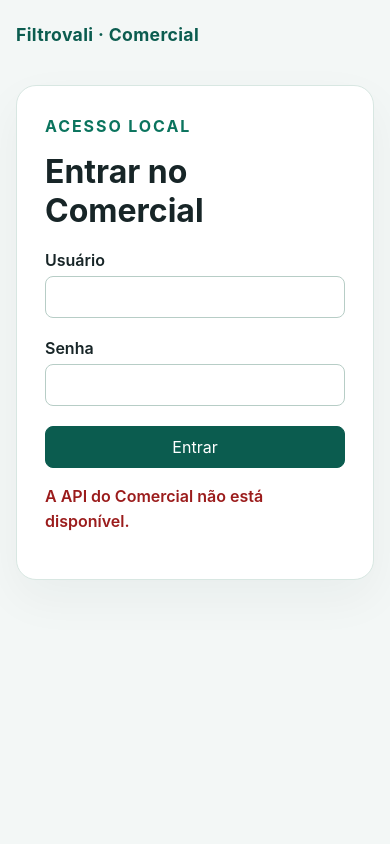
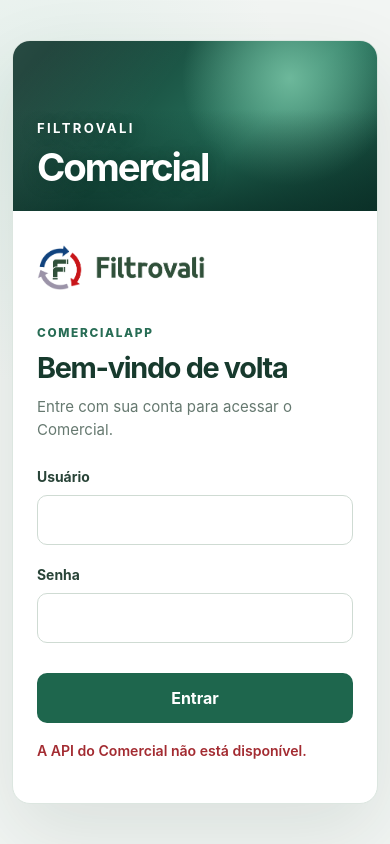
Before and after one commit to pedro-pn/comercialAPP, a React (Vite) app in the folder frontend/: page / in a window 390 px wide. Built offline with nearby package versions, Linux system fonts and the light colour scheme; no server answers.

Commit message:
feat: redesign commercial login layout
Center a large login card with a two-thirds visual area and a compact sign-in form. Keep the visual ready for a future selected image and stack the layout on small screens.

```diff
--- a/frontend/src/App.tsx
+++ b/frontend/src/App.tsx
@@ -109,23 +109,36 @@
   }
 
   return (
-    <main className="shell">
-      <div className="brand">Filtrovali · Comercial</div>
-      <section className="card">
-        {loading ? <p role="status">Verificando acesso…</p> : (
-          <>
-            <p className="eyebrow">Acesso local</p>
-            <h1>Entrar no Comercial</h1>
-            <form onSubmit={handleLogin} className="login-form">
-              <label>Usuário<input required autoComplete="username" autoCapitalize="none" value={username}
-                onChange={event => setUsername(event.target.value)} /></label>
-              <label>Senha<input required type="password" autoComplete="current-password" value={password}
-                onChange={event => setPassword(event.target.value)} /></label>
-              <button type="submit" disabled={busy}>Entrar</button>
-            </form>
-          </>
-        )}
-        {error && <p className="error" role="alert">{error}</p>}
+    <main className="login-page">
+      <section className="login-layout" aria-labelledby="login-title">
+        <div className="login-visual" aria-hidden="true">
+          <div className="login-visual-content">
+            <span className="login-visual-brand">Filtrovali</span>
+            <p>Comercial</p>
+          </div>
+        </div>
+        <div className="login-panel">
+          <div className="login-panel-content">
+            <img className="login-logo" src="/assets/Logo/LOGO_COLORIDO.png" alt="Filtrovali" />
+            <div className="login-heading">
+              <p className="login-eyebrow">ComercialAPP</p>
+              <h1 id="login-title">Bem-vindo de volta</h1>
+              <p>Entre com sua conta para acessar o Comercial.</p>
+            </div>
+            {loading ? <p className="login-status" role="status">Verificando acesso…</p> : (
+              <form onSubmit={handleLogin} className="login-form">
+                <label htmlFor="login-username">Usuário</label>
+                <input id="login-username" required autoComplete="username" autoCapitalize="none"
+                  value={username} onChange={event => setUsername(event.target.value)} />
+                <label htmlFor="login-password">Senha</label>
+                <input id="login-password" required type="password" autoComplete="current-password"
+                  value={password} onChange={event => setPassword(event.target.value)} />
+                <button type="submit" disabled={busy}>{busy ? 'Entrando…' : 'Entrar'}</button>
+              </form>
+            )}
+            {error && <p className="login-error" role="alert">{error}</p>}
+          </div>
+        </div>
       </section>
     </main>
   );
--- a/frontend/src/main.tsx
+++ b/frontend/src/main.tsx
@@ -3,6 +3,7 @@
 import { BrowserRouter } from 'react-router';
 import { App } from './App';
 import './styles.css';
+import './styles/login.css';
 import './styles/comercial-foundation.css';
 import './styles/comercial.css';
 import './styles/comercial-bridge.css';
--- a/frontend/src/styles.css
+++ b/frontend/src/styles.css
@@ -11,33 +11,6 @@
 body { margin: 0; min-width: 320px; }
 
 .shell { min-height: 100vh; padding: 48px 24px; }
-
-.brand {
-  max-width: 960px;
-  margin: 0 auto 64px;
-  color: #0b5c4f;
-  font-size: 1.1rem;
-  font-weight: 700;
-  letter-spacing: 0.02em;
-}
-
-.card {
-  max-width: 960px;
-  margin: 0 auto;
-  padding: 48px;
-  border: 1px solid #d8e7e2;
-  border-radius: 20px;
-  background: white;
-  box-shadow: 0 18px 48px #0f34200c;
-}
-
-.eyebrow {
-  margin: 0 0 12px;
-  color: #0b745e;
-  font-weight: 700;
-  text-transform: uppercase;
-  letter-spacing: 0.12em;
-}
 
 .shell h1 { margin: 0 0 20px; font-size: clamp(2rem, 5vw, 3.5rem); }
 .shell p { max-width: 60ch; line-height: 1.6; }
@@ -57,13 +30,9 @@
 }
 .shell button:disabled { opacity: 0.55; cursor: not-allowed; }
 .shell .button-secondary { background: white; color: #0b5c4f; }
-.login-form { display: grid; gap: 20px; max-width: 360px; }
-.error { color: #9b1c1c; font-weight: 600; }
 .sr-only { position: absolute; width: 1px; height: 1px; padding: 0; margin: -1px;
   overflow: hidden; clip: rect(0, 0, 0, 0); white-space: nowrap; border: 0; }
 
 @media (max-width: 600px) {
   .shell { padding: 24px 16px; }
-  .brand { margin-bottom: 40px; }
-  .card { padding: 28px; }
 }
--- /dev/null
+++ b/frontend/src/styles/login.css
@@ -0,0 +1,185 @@
+.login-page {
+  display: grid;
+  min-height: 100vh;
+  min-height: 100dvh;
+  place-items: center;
+  padding: clamp(16px, 4vw, 56px);
+  background: radial-gradient(circle at 10% 15%, #e2efea 0, transparent 32%), #f2f5f3;
+}
+
+.login-layout {
+  display: grid;
+  grid-template-columns: minmax(0, 2fr) minmax(0, 1fr);
+  width: min(1180px, 100%);
+  min-height: min(760px, calc(100dvh - 112px));
+  overflow: hidden;
+  border: 1px solid #dce6e0;
+  border-radius: 26px;
+  background: #fff;
+  box-shadow: 0 30px 80px #173c2c1c;
+}
+
+.login-visual {
+  position: relative;
+  display: flex;
+  align-items: end;
+  min-height: 100%;
+  overflow: hidden;
+  color: #fff;
+  /* Ao escolher a foto, defina --login-hero-image: url('/assets/...'). */
+  background-image:
+    linear-gradient(180deg, transparent 40%, #092d25bd 100%),
+    var(--login-hero-image,
+      radial-gradient(circle at 76% 22%, #6db89b 0, transparent 35%),
+      linear-gradient(135deg, #12382f 8%, #26745d 62%, #103a30 100%));
+  background-size: cover;
+  background-position: center;
+}
+
+.login-visual::before {
+  position: absolute;
+  inset: 0;
+  content: '';
+  background: linear-gradient(125deg, #ffffff18 0, transparent 38%);
+  pointer-events: none;
+}
+
+.login-visual-content {
+  position: relative;
+  z-index: 1;
+  padding: clamp(36px, 5vw, 72px);
+  text-shadow: 0 2px 16px #08292066;
+}
+
+.login-visual-brand {
+  display: block;
+  margin-bottom: 12px;
+  font-size: .82rem;
+  font-weight: 700;
+  letter-spacing: .18em;
+  text-transform: uppercase;
+}
+
+.login-visual-content p {
+  margin: 0;
+  font-size: clamp(3rem, 5vw, 5rem);
+  font-weight: 700;
+  letter-spacing: -.055em;
+  line-height: 1;
+}
+
+.login-panel {
+  display: flex;
+  align-items: center;
+  padding: clamp(32px, 4vw, 56px);
+}
+
+.login-panel-content { width: 100%; }
+
+.login-logo {
+  display: block;
+  width: min(200px, 72%);
+  height: auto;
+  margin-bottom: clamp(40px, 6vw, 72px);
+}
+
+.login-heading { margin-bottom: 34px; }
+
+.login-eyebrow {
+  margin: 0 0 12px;
+  color: #286d55;
+  font-size: .74rem;
+  font-weight: 800;
+  letter-spacing: .14em;
+  text-transform: uppercase;
+}
+
+.login-heading h1 {
+  margin: 0 0 12px;
+  color: #173a2d;
+  font-size: clamp(1.8rem, 2.8vw, 2.4rem);
+  letter-spacing: -.045em;
+  line-height: 1.12;
+}
+
+.login-heading > p:last-child {
+  margin: 0;
+  color: #667970;
+  font-size: .94rem;
+  line-height: 1.5;
+}
+
+.login-form { display: grid; gap: 10px; }
+
+.login-form label {
+  color: #294438;
+  font-size: .87rem;
+  font-weight: 700;
+}
+
+.login-form input {
+  width: 100%;
+  min-height: 50px;
+  margin-bottom: 12px;
+  padding: 12px 14px;
+  border: 1px solid #cfdbd3;
+  border-radius: 10px;
+  outline: none;
+  background: #fff;
+  color: #173a2d;
+  font: inherit;
+  transition: border-color .15s ease, box-shadow .15s ease;
+}
+
+.login-form input:focus {
+  border-color: #247b5d;
+  box-shadow: 0 0 0 3px #247b5d25;
+}
+
+.login-form button {
+  min-height: 50px;
+  margin-top: 8px;
+  border: 0;
+  border-radius: 10px;
+  background: #1e664d;
+  color: #fff;
+  font: inherit;
+  font-weight: 700;
+  cursor: pointer;
+  transition: background-color .15s ease;
+}
+
+.login-form button:hover:not(:disabled) { background: #15543e; }
+.login-form button:focus-visible { outline: 3px solid #77bfa0; outline-offset: 3px; }
+.login-form button:disabled { cursor: wait; opacity: .65; }
+
+.login-status { color: #496456; }
+
+.login-error {
+  margin: 18px 0 0;
+  color: #a32b31;
+  font-size: .88rem;
+  font-weight: 600;
+  line-height: 1.45;
+}
+
+@media (max-width: 900px) {
+  .login-layout { grid-template-columns: 1fr; min-height: 0; }
+  .login-visual { min-height: 230px; }
+  .login-visual-content { padding: 32px 40px; }
+  .login-visual-content p { font-size: 3rem; }
+  .login-panel { justify-content: center; padding: 44px 32px 52px; }
+  .login-panel-content { max-width: 460px; }
+  .login-logo { margin-bottom: 40px; }
+}
+
+@media (max-width: 480px) {
+  .login-page { padding: 12px; }
+  .login-layout { border-radius: 18px; }
+  .login-visual { min-height: 170px; }
+  .login-visual-content { padding: 24px; }
+  .login-visual-content p { font-size: 2.4rem; }
+  .login-panel { padding: 34px 24px 42px; }
+  .login-logo { width: 168px; margin-bottom: 36px; }
+  .login-heading { margin-bottom: 28px; }
+}
```
